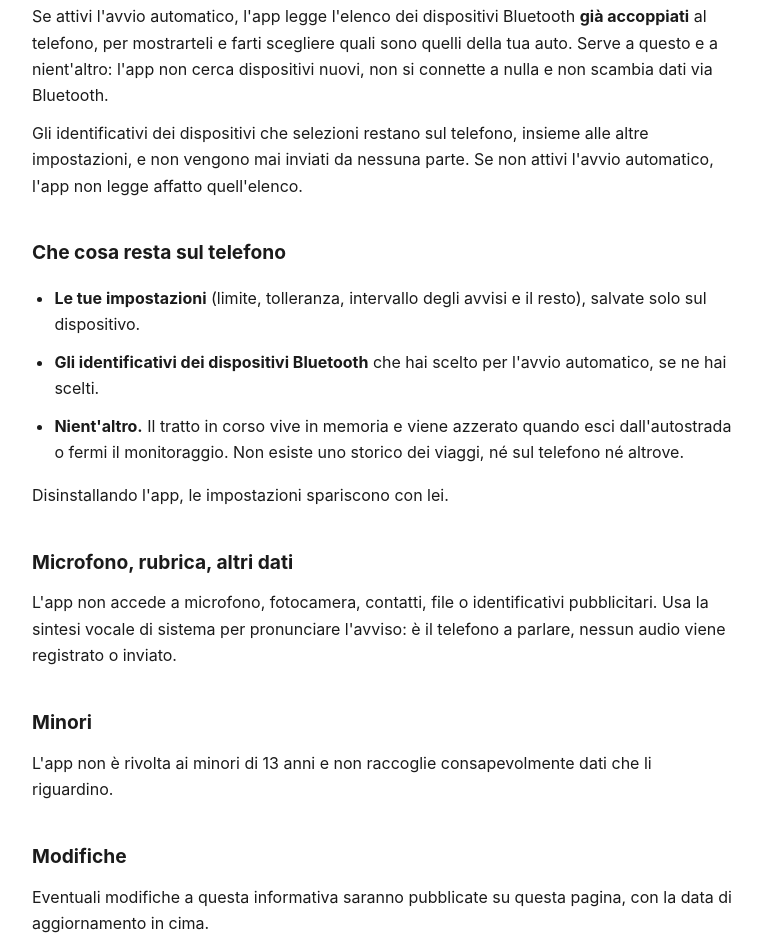
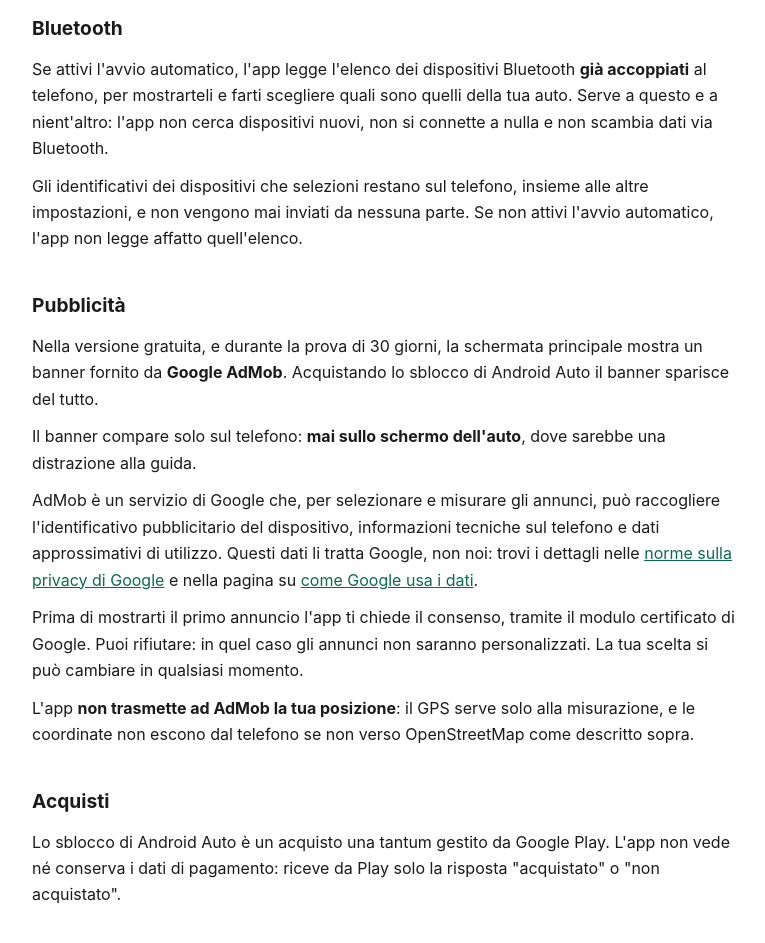
Before and after one commit to egiziano81/mediaautostrada-privacy, a plain HTML site: page index.html in a window 1280 px wide. Shown: the part 1286-2229 px from the top of the page, without its empty margins (256-1021 px from the left). Drawn offline with Linux system fonts and the light colour scheme.

Commit message:
Add files via upload

```diff
--- a/index.html
+++ b/index.html
@@ -31,8 +31,8 @@
 <h1>Informativa privacy — Media Autostrada</h1>
 <p>Ultimo aggiornamento: 15 ottobre 2026</p>
 <h2>In breve</h2>
-<p>Media Autostrada non ha account, non raccoglie dati personali, non contiene pubblicità né strumenti di analisi, e non conserva lo storico dei tuoi viaggi.</p>
-<p>L&#x27;unico dato che esce dal telefono è la coordinata della posizione corrente, inviata ai server pubblici di OpenStreetMap per sapere su che tipo di strada ti trovi.</p>
+<p>Media Autostrada non ha account, non raccoglie dati personali e non conserva lo storico dei tuoi viaggi.</p>
+<p>Due cose escono dal telefono: la <strong>coordinata della posizione corrente</strong>, inviata ai server pubblici di OpenStreetMap per sapere su che tipo di strada ti trovi, e i dati che raccoglie il <strong>banner pubblicitario</strong> di Google AdMob, presente finché non acquisti lo sblocco di Android Auto.</p>
 <h2>Posizione</h2>
 <p>L&#x27;app legge la posizione GPS <strong>solo mentre il monitoraggio è attivo</strong>, cioè mentre è visibile la notifica permanente. Quando il monitoraggio è fermo l&#x27;app non accede alla posizione.</p>
 <p>Per questo motivo l&#x27;app <strong>non richiede il permesso di posizione in background</strong>: la misura gira in un servizio in primo piano, che tu vedi e puoi interrompere in qualsiasi momento dalla notifica.</p>
@@ -54,6 +54,14 @@
 <h2>Bluetooth</h2>
 <p>Se attivi l&#x27;avvio automatico, l&#x27;app legge l&#x27;elenco dei dispositivi Bluetooth <strong>già accoppiati</strong> al telefono, per mostrarteli e farti scegliere quali sono quelli della tua auto. Serve a questo e a nient&#x27;altro: l&#x27;app non cerca dispositivi nuovi, non si connette a nulla e non scambia dati via Bluetooth.</p>
 <p>Gli identificativi dei dispositivi che selezioni restano sul telefono, insieme alle altre impostazioni, e non vengono mai inviati da nessuna parte. Se non attivi l&#x27;avvio automatico, l&#x27;app non legge affatto quell&#x27;elenco.</p>
+<h2>Pubblicità</h2>
+<p>Nella versione gratuita, e durante la prova di 30 giorni, la schermata principale mostra un banner fornito da <strong>Google AdMob</strong>. Acquistando lo sblocco di Android Auto il banner sparisce del tutto.</p>
+<p>Il banner compare solo sul telefono: <strong>mai sullo schermo dell&#x27;auto</strong>, dove sarebbe una distrazione alla guida.</p>
+<p>AdMob è un servizio di Google che, per selezionare e misurare gli annunci, può raccogliere l&#x27;identificativo pubblicitario del dispositivo, informazioni tecniche sul telefono e dati approssimativi di utilizzo. Questi dati li tratta Google, non noi: trovi i dettagli nelle <a href="https://policies.google.com/privacy">norme sulla privacy di Google</a> e nella pagina su <a href="https://policies.google.com/technologies/partner-sites">come Google usa i dati</a>.</p>
+<p>Prima di mostrarti il primo annuncio l&#x27;app ti chiede il consenso, tramite il modulo certificato di Google. Puoi rifiutare: in quel caso gli annunci non saranno personalizzati. La tua scelta si può cambiare in qualsiasi momento.</p>
+<p>L&#x27;app <strong>non trasmette ad AdMob la tua posizione</strong>: il GPS serve solo alla misurazione, e le coordinate non escono dal telefono se non verso OpenStreetMap come descritto sopra.</p>
+<h2>Acquisti</h2>
+<p>Lo sblocco di Android Auto è un acquisto una tantum gestito da Google Play. L&#x27;app non vede né conserva i dati di pagamento: riceve da Play solo la risposta &quot;acquistato&quot; o &quot;non acquistato&quot;.</p>
 <h2>Che cosa resta sul telefono</h2>
 <ul>
 <li><strong>Le tue impostazioni</strong> (limite, tolleranza, intervallo degli avvisi e il resto), salvate solo sul dispositivo.</li>
@@ -62,7 +70,7 @@
 </ul>
 <p>Disinstallando l&#x27;app, le impostazioni spariscono con lei.</p>
 <h2>Microfono, rubrica, altri dati</h2>
-<p>L&#x27;app non accede a microfono, fotocamera, contatti, file o identificativi pubblicitari. Usa la sintesi vocale di sistema per pronunciare l&#x27;avviso: è il telefono a parlare, nessun audio viene registrato o inviato.</p>
+<p>L&#x27;app non accede a microfono, fotocamera, contatti o file. L&#x27;identificativo pubblicitario lo usa solo il banner di AdMob descritto sopra, e sparisce con l&#x27;acquisto. Usa la sintesi vocale di sistema per pronunciare l&#x27;avviso: è il telefono a parlare, nessun audio viene registrato o inviato.</p>
 <h2>Minori</h2>
 <p>L&#x27;app non è rivolta ai minori di 13 anni e non raccoglie consapevolmente dati che li riguardino.</p>
 <h2>Modifiche</h2>
```
